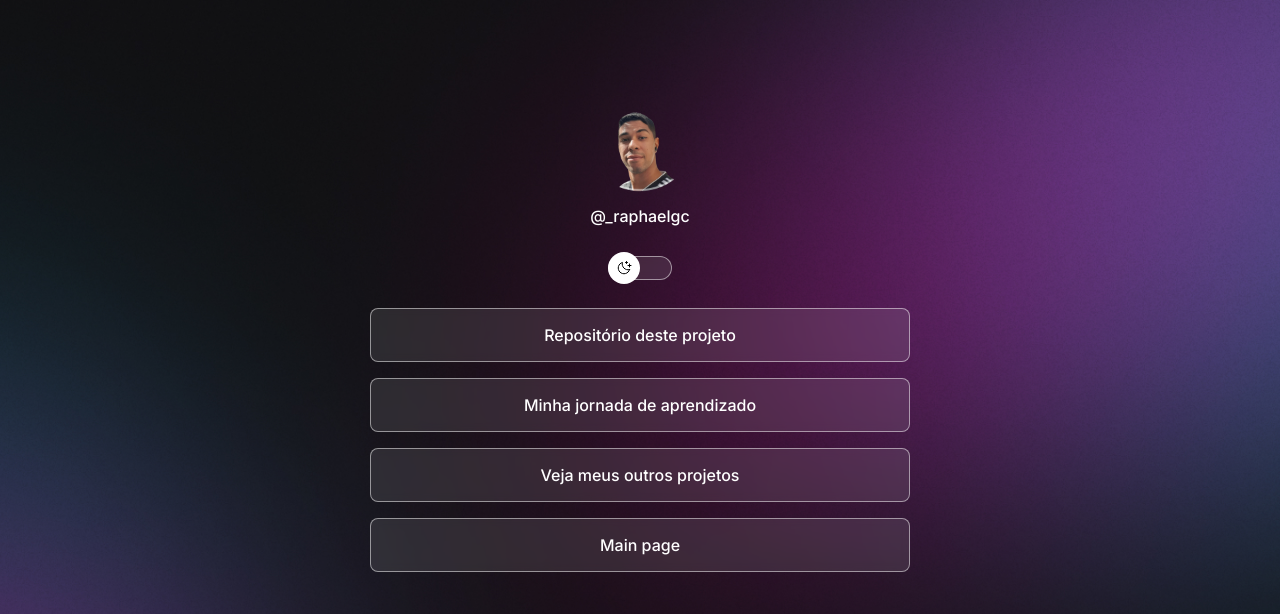
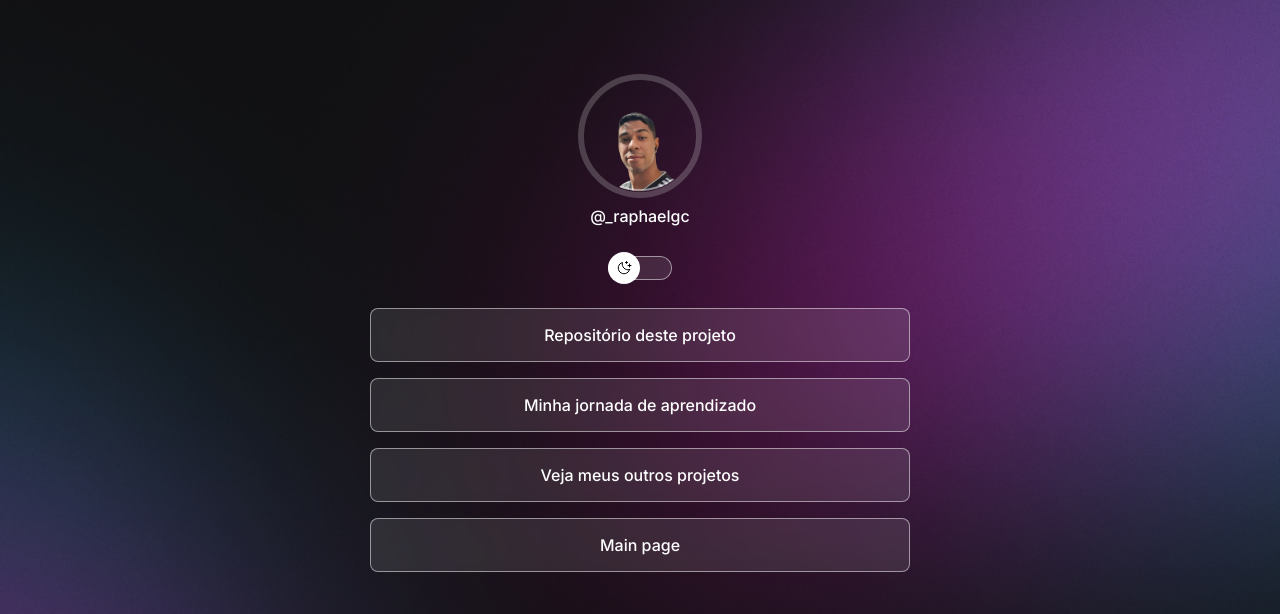
Before and after one commit to Raphael-GC/discover, a plain HTML site: page index.html in a window 1280 px wide. In both pictures the pointer is over the picture 640 px from the left and 136 px from the top of the page. Shown: the top 614 px of the page. Drawn offline with nearby package versions, Linux system fonts and the light colour scheme.

Commit message:
Add hover effect on profile img

```diff
--- a/style.css
+++ b/style.css
@@ -52,6 +52,11 @@ body * {
 #profile img {
   width: 112px;
   margin: auto;
+}
+
+#profile img:hover {
+  border-radius: 50%;
+  outline: 6px solid var(--highlight-color);
 }
 
 #profile p {
@@ -135,7 +140,6 @@ ul li a {
   transition: background 0.2s;
 }
 
-/* Social Links */
 ul li a:hover {
   /* hover -> pseudo-selector */
   background: var(--surface-color-hover);
@@ -143,6 +147,7 @@ ul li a:hover {
   outline: 5px solid var(--highlight-color);
 }
 
+/* Social Links */
 #social-links {
   display: flex; /* Aqui não é redundancia aplicar display flex visto que os elementos já estavam lado a lado, pois precisávamos escrevê-lo para habilitar o atributo gap (espaçamento entre os elementos). */
   justify-content: center;
```
